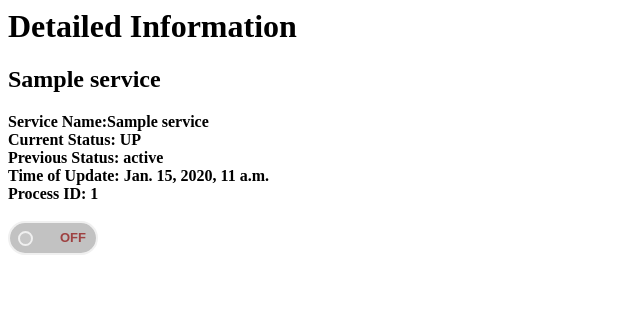
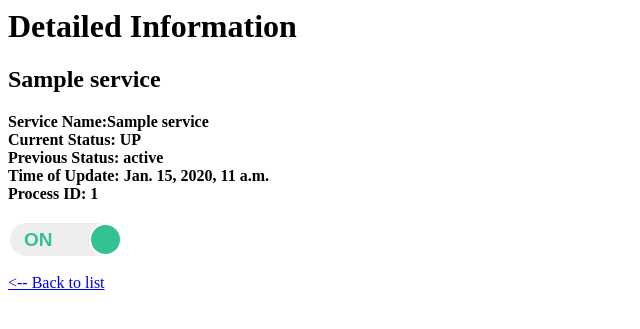
Before and after one commit to kamalteja/PICloud, a Django app: a page that uses templates/detail.html in a window 1280 px wide. Shown: the top 329 px of the page, without its empty margins (0-640 px from the left). Run offline with Django 3.2, Linux system fonts and the light colour scheme; tables that the repository leaves empty hold one stand-in row (values such as "Sample post").

Commit message:
Continuation --> d885b

```diff
--- a/services/urls.py
+++ b/services/urls.py
@@ -18,6 +18,7 @@ from django.contrib import admin
 #or
 from services.views import (
 	services_list,
+	services_list_child,
 	services_delete,
 	services_update,
 	services_detail,
@@ -25,6 +26,7 @@ from services.views import (
 
 urlpatterns = [
     url(r'^$', services_list),
+    #url(r'^$', services_list_child),
     url(r'^create/', services_create),
     url(r'^id=(?P<id>\d+)/$', services_detail, name='detail'),
     url(r'^update/', services_update),
--- a/services/views.py
+++ b/services/views.py
@@ -4,6 +4,7 @@ from django.shortcuts import render, get_object_or_404
 from .models import services #OR from services.models import services
 # Create your views here.
 import re
+import os
 import subprocess
 from django.utils import timezone
 
@@ -11,9 +12,25 @@ def services_create(request):
 	return HttpResponse("<h1>Create</h1>")
 
 def services_detail(request, id):
-	#return HttpResponse("<h1>Detail</h1>")
-	#instance = services.objects.get(id=6)
-	instance = get_object_or_404(services, id=id)
+	if request.method == "POST" :
+		#print request.POST
+		serName = request.POST.get('serName')
+		if 'switch' in request.POST.keys():
+			switch = request.POST.get('switch')
+			print "%s: %s, id: %s" %(serName, switch, id)
+			ser = services(id=id, service_name=serName, current_status="UP", prev_status="DOWN", last_updated_time=timezone.now(), pid="To Be fetched")
+		 	ser.save()
+		elif 'switch' not in request.POST.keys():
+			switch = "OFF"
+			print "%s: %s, id: %s" %(serName, switch, id)
+			ser = services(id=id, service_name=serName, current_status="Down", prev_status="UP", last_updated_time=timezone.now(), pid="To Be fetched")
+		 	ser.save()
+
+	instance = get_object_or_404(services, id=id) #instance = services.objects.get(id=id)
+	if instance.current_status=="UP":
+		setattr(instance, 'stat', 'checked')
+	else:
+		setattr(instance, 'stat', '')
 	list_data = {
 		"header":	"Detailed Information",
 		"Service_title": instance.service_name,
@@ -22,7 +39,7 @@ def services_detail(request, id):
 	return render(request, "detail.html", list_data)
 
 
-def services_list(request):		#Listing the services
+def services_list(request):
 
 	# if request.user.is_authenticated():
 	# 	list_data = {
@@ -34,6 +51,22 @@ def services_list(request):		#Listing the services
 	# 	"title": "Authentication Required"
 	# 	}
 
+
+	#Listing the services
+	# newpid = os.fork()
+	# if newpid == 0:
+	# 	list_data = services_list_child(request)
+	# 	print list_data
+	# 	return render(request, "list.html", list_data)
+	# else:
+	return render(request, "list.html",services_list_child())
+def services_update(request):
+	return HttpResponse("<h1>Update</h1>")
+
+def services_delete(request):
+	return HttpResponse("<h1>Delete</h1>")
+
+def services_list_child():
 	py_shell = subprocess.Popen(["service","--status-all"], stdout=subprocess.PIPE)
 	service_data = py_shell.communicate()[0]
 	contentToArray=re.findall(r'\s*\[\s+(\+|\-)\s+\]\s+(.*)\s*', service_data)
@@ -57,18 +90,21 @@ def services_list(request):		#Listing the services
 	 			# print "id: %s, service: %s, status: %s, time: %s" %(obj.id, obj.service_name, obj.current_status, obj.last_updated_time)
 		 		ser = services(id=obj.id, service_name=obj.service_name, current_status=current_service_status, prev_status=obj.current_status, last_updated_time=timezone.now(), pid=service_pid)
 		 		ser.save(force_update=True)
+		 		if current_service_status=="UP":
+		 			stat = "checked"
+		 		else:
+		 			stat = ""
 	 	else:
 	 		services.objects.create(service_name=service_status[1], current_status=current_service_status, prev_status=current_service_status, pid=service_pid)
 	 		pass
 	service_list = services.objects.all()
+	for obj in service_list:
+		if obj.current_status=="UP":
+			setattr(obj, 'stat', 'checked')
+		else:
+			setattr(obj, 'stat', '')
 	list_data = {
 		"title": "List of Services",
-		"Apps": service_list
+		"Apps": service_list,
 	}
-	return render(request, "list.html", list_data)
-
-def services_update(request):
-	return HttpResponse("<h1>Update</h1>")
-
-def services_delete(request):
-	return HttpResponse("<h1>Delete</h1>")
+	return list_data
--- a/static/css/style.css
+++ b/static/css/style.css
@@ -1,5 +1,5 @@
 .onoffswitch {
-    position: relative; width: 90px;
+    position: relative; width: 116px;
     -webkit-user-select:none; -moz-user-select:none; -ms-user-select: none;
 }
 .onoffswitch-checkbox {
@@ -7,34 +7,34 @@
 }
 .onoffswitch-label {
     display: block; overflow: hidden; cursor: pointer;
-    border: 2px solid #F0F0F0; border-radius: 20px;
+    border: 2px solid #FFFFFF; border-radius: 50px;
 }
 .onoffswitch-inner {
     display: block; width: 200%; margin-left: -100%;
     transition: margin 0.3s ease-in 0s;
 }
 .onoffswitch-inner:before, .onoffswitch-inner:after {
-    display: block; float: left; width: 50%; height: 30px; padding: 0; line-height: 30px;
-    font-size: 13px; color: white; font-family: Trebuchet, Arial, sans-serif; font-weight: bold;
+    display: block; float: left; width: 50%; height: 33px; padding: 0; line-height: 33px;
+    font-size: 19px; color: white; font-family: Trebuchet, Arial, sans-serif; font-weight: bold;
     box-sizing: border-box;
 }
 .onoffswitch-inner:before {
     content: "ON";
-    padding-left: 10px;
-    background-color: #0B8C25; color: #FFFFFF;
+    padding-left: 14px;
+    background-color: #EEEEEE; color: #34C295;
 }
 .onoffswitch-inner:after {
     content: "OFF";
-    padding-right: 10px;
-    background-color: #C2C2C2; color: #9E4141;
+    padding-right: 14px;
+    background-color: #EEEEEE; color: #999999;
     text-align: right;
 }
 .onoffswitch-switch {
-    display: block; width: 11px; margin: 9.5px;
-    background: #C7C7C7;
+    display: block; width: 29px; margin: 2px;
+    background: #A1A1A1;
     position: absolute; top: 0; bottom: 0;
-    right: 56px;
-    border: 2px solid #F0F0F0; border-radius: 20px;
+    right: 79px;
+    border: 2px solid #FFFFFF; border-radius: 50px;
     transition: all 0.3s ease-in 0s;
 }
 .onoffswitch-checkbox:checked + .onoffswitch-label .onoffswitch-inner {
@@ -42,4 +42,18 @@
 }
 .onoffswitch-checkbox:checked + .onoffswitch-label .onoffswitch-switch {
     right: 0px;
+    background-color: #34C295;
 }
+
+.unloader {
+    display: none;
+}
+
+.loader {
+    background-color: #ffffff;
+    position: absolute;
+    z-index: 1;
+    width: 100%;
+    height: 100%;
+    display: block;
+}
--- /dev/null
+++ b/static/js/general.js
@@ -0,0 +1,13 @@
+function load() {
+	element=document.getElementsByClassName("unloader")[0];
+    element.className="loader";
+}
+
+function sleep(milliseconds) {
+  var start = new Date().getTime();
+  for (var i = 0; i < 1e7; i++) {
+    if ((new Date().getTime() - start) > milliseconds){
+      break;
+    }
+  }
+}
--- a/templates/detail.html
+++ b/templates/detail.html
@@ -2,8 +2,10 @@
 <!--DOCTYPE html-->
 <html>
 <head>
-	<title>Index</title>
+	<title>{{header}}</title>
 	<link rel="stylesheet" type="text/css" href='{% static "css/style.css" %}'>
+	<!-- <script src="//ajax.googleapis.com/ajax/libs/jquery/1.9.1/jquery.min.js"></script> -->
+	<script type="text/javascript" src='{% static "js/general.js" %}'></script>
 </head>
 <body>
 <h1>{{header}}</h1>
@@ -16,13 +18,19 @@
 <b>Process ID: </b><b>{{App.pid}}<br><br></b>
 
  <!-- Switch ON/OFF -->
+<form id="{{App.id}}" method="POST" action="/services/id={{App.id}}/"> {% csrf_token %}
+<div class="unloader" ><img src='{% static "images/gears.svg" %}'></div>
 <div class="onoffswitch">
-    <input type="checkbox" name="onoffswitch" class="onoffswitch-checkbox" id="myonoffswitch">
-    <label class="onoffswitch-label" for="myonoffswitch">
+	<input type="hidden" name="serName" value="{{App.service_name}}">
+    <input type="checkbox" name="switch" class="onoffswitch-checkbox" id="myonoffswitch-{{App.id}}" {{App.stat}} onclick="load();document.getElementById({{App.id}}).submit();">
+
+    <label class="onoffswitch-label" for="myonoffswitch-{{App.id}}">
         <span class="onoffswitch-inner"></span>
         <span class="onoffswitch-switch"></span>
     </label>
 </div>
-
+</form>
+<div class="unloader" ><img src='{% static "images/gears.svg" %}'></div>
+<a href="/services" onclick="load();"> <-- Back to list</a>
 </body>
 </html>
```
Also changed, not shown: filesCDN/css/style.css (+26 -12 lines), filesCDN/js/general.js (added, +13 -0 lines), templates/list.html (+6 -5 lines), filesCDN/images/gears.svg (added), filesCDN/images/loader-hourglass-blue.gif (added), filesCDN/images/loader-hourglass-transparent.gif (added), static/images/gears.svg (added), static/images/loader-hourglass-blue.gif (added), static/images/loader-hourglass-transparent.gif (added), 2 other files.
